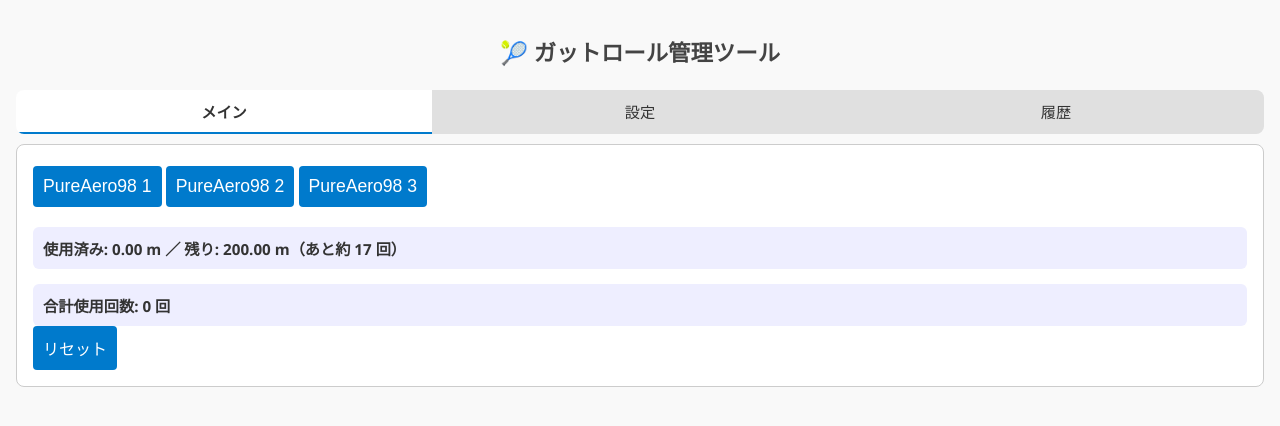
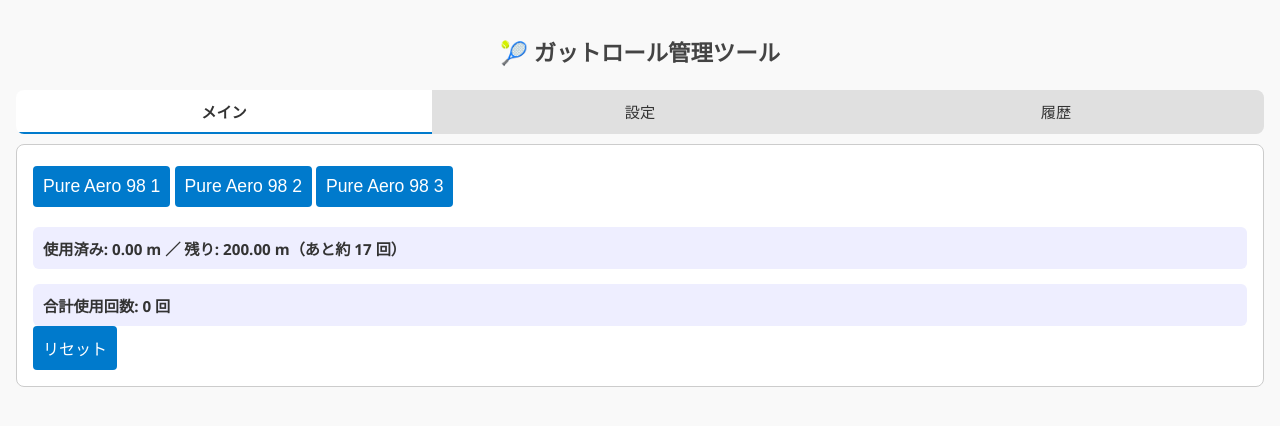
Before and after one commit to kamina523/gut-tracker, a plain HTML site: page index.html in a window 1280 px wide. Drawn offline with Linux system fonts and the light colour scheme.

Commit message:
Update index.html

```diff
--- a/index.html
+++ b/index.html
@@ -128,9 +128,9 @@
 
   <div class="tab-content active" id="main">
     <div class="racket-buttons">
-      <button onclick="addUsage('ラケット1')">PureAero98 1</button>
-      <button onclick="addUsage('ラケット2')">PureAero98 2</button>
-      <button onclick="addUsage('ラケット3')">PureAero98 3</button>
+      <button onclick="addUsage('ラケット1')">Pure Aero 98 1</button>
+      <button onclick="addUsage('ラケット2')">Pure Aero 98 2</button>
+      <button onclick="addUsage('ラケット3')">Pure Aero 98 3</button>
     </div>
     <div class="result" id="summaryMain"></div>
     <div class="result" id="usageCount"></div>
```
